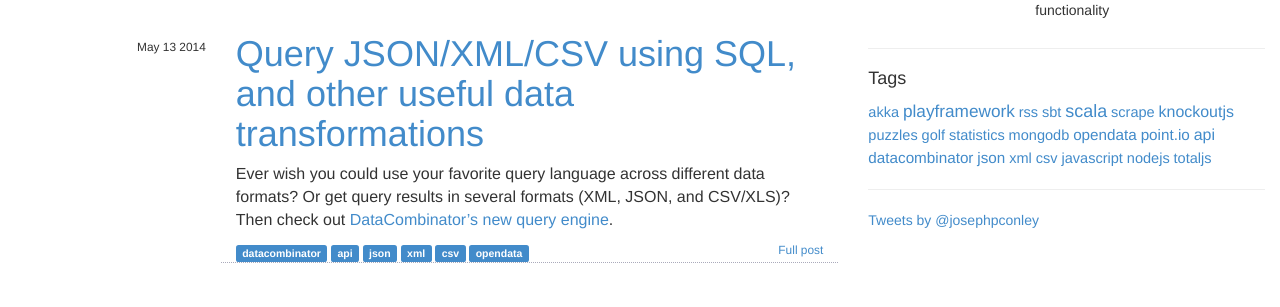
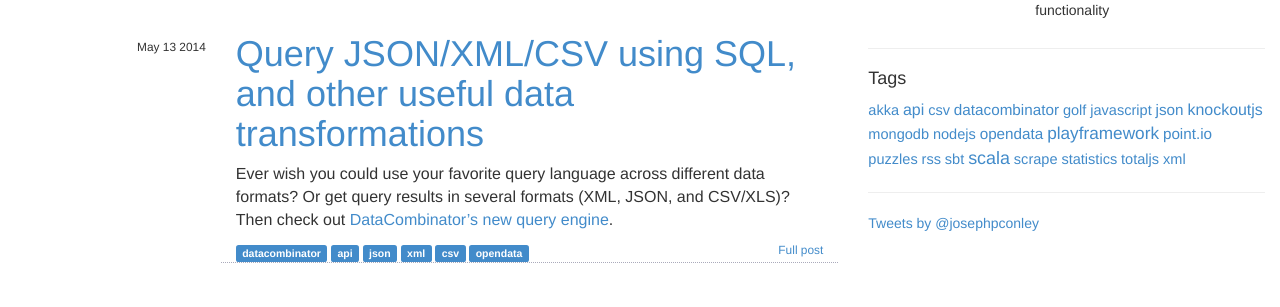
Before and after one commit to josephpconley/josephpconley.github.io, a Jekyll site: the page built from index.html, in a window 1280 px wide. Shown: the part 340-647 px from the top of the page. Built offline with Jekyll 4.4.1, drawn with Linux system fonts in a browser that asks for light colours; the list of posts is cut into pages by our own code; comment, search, counter and statistics services are not loaded; part of the change alters nothing that is shown.

```diff
--- a/_layouts/main.html
+++ b/_layouts/main.html
@@ -10,6 +10,7 @@
 
         <title>{{ page.title }} | Joe Conley</title>
         <script src="/public/javascripts/jquery-1.7.2.min.js" type="text/javascript"></script>
+        <script src="/public/javascripts/jquery.tinysort.min.js" type="text/javascript"></script>
 
         <link rel="stylesheet" media="screen" href="/public/stylesheets/main.css"/>
         <link rel="shortcut icon" type="image/png" href="/public/images/favicon.png"/>
@@ -88,12 +89,13 @@
                     </table>
                     <hr>
                     <h4>Tags</h4>
+                    <div id="tags">
                     {% for tag in site.tags %}
                         <a href="/tags/{{ tag | first | slugize }}/">
                             <span style="font-size: {{ tag | last | size | times: 100 | divided_by: site.tags.size | plus: 100 }}%">{{ tag | first }}</span>
                         </a>
                     {% endfor %}
-                    <!-- <div id="tags"></div> -->
+                    </div>
                     <hr>
                     <a class="twitter-timeline" href="https://twitter.com/josephpconley" data-widget-id="397905147856056320">Tweets by @josephpconley</a>
                     <script>!function(d,s,id){var js,fjs=d.getElementsByTagName(s)[0],p=/^http:/.test(d.location)?'http':'https';if(!d.getElementById(id)){js=d.createElement(s);js.id=id;js.src=p+"://platform.twitter.com/widgets.js";fjs.parentNode.insertBefore(js,fjs);}}(document,"script","twitter-wjs");</script>
@@ -125,21 +127,7 @@ function compare(a,b) {
   return 0;
 }
 
-var tags = []
-{% for tag in site.tags %}
-    var tag = {}
-    tag.name = "{{ tag | first}}"
-    tag.size = "{{ tag | last | size | times: 100 | divided_by: site.tags.size | plus: 100 }}"
-    tags.push(tag);
-{% endfor %}
-
-var tagHtml = '';
-var sorted = tags.sort(compare);
-for(var i = 0; i<sorted.length; i++){
-    tagHtml += '<a href="/tags/' + sorted[i].name + '"><span style="font-size:' + sorted[i].size + '%">' + sorted[i].name + '</span></a>'
-}
-
-// $("#tags").append(tagHtml);
+$("#tags>a").tsort();
 
 $(".clickableRow").click(function() {
     window.open($(this).attr("href"));
```
Also changed, not shown: public/javascripts/jquery.tinysort.min.js (added).
